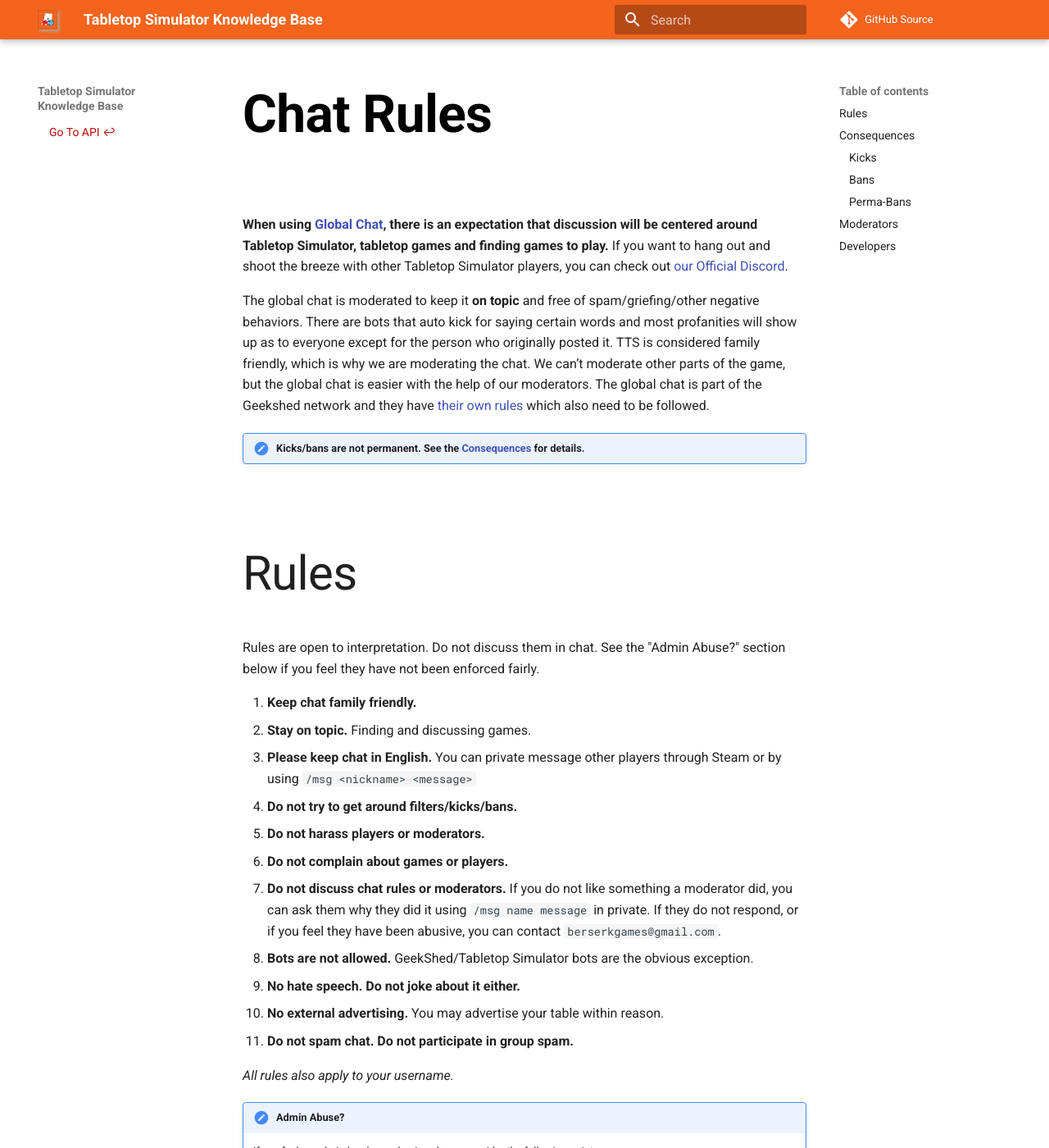
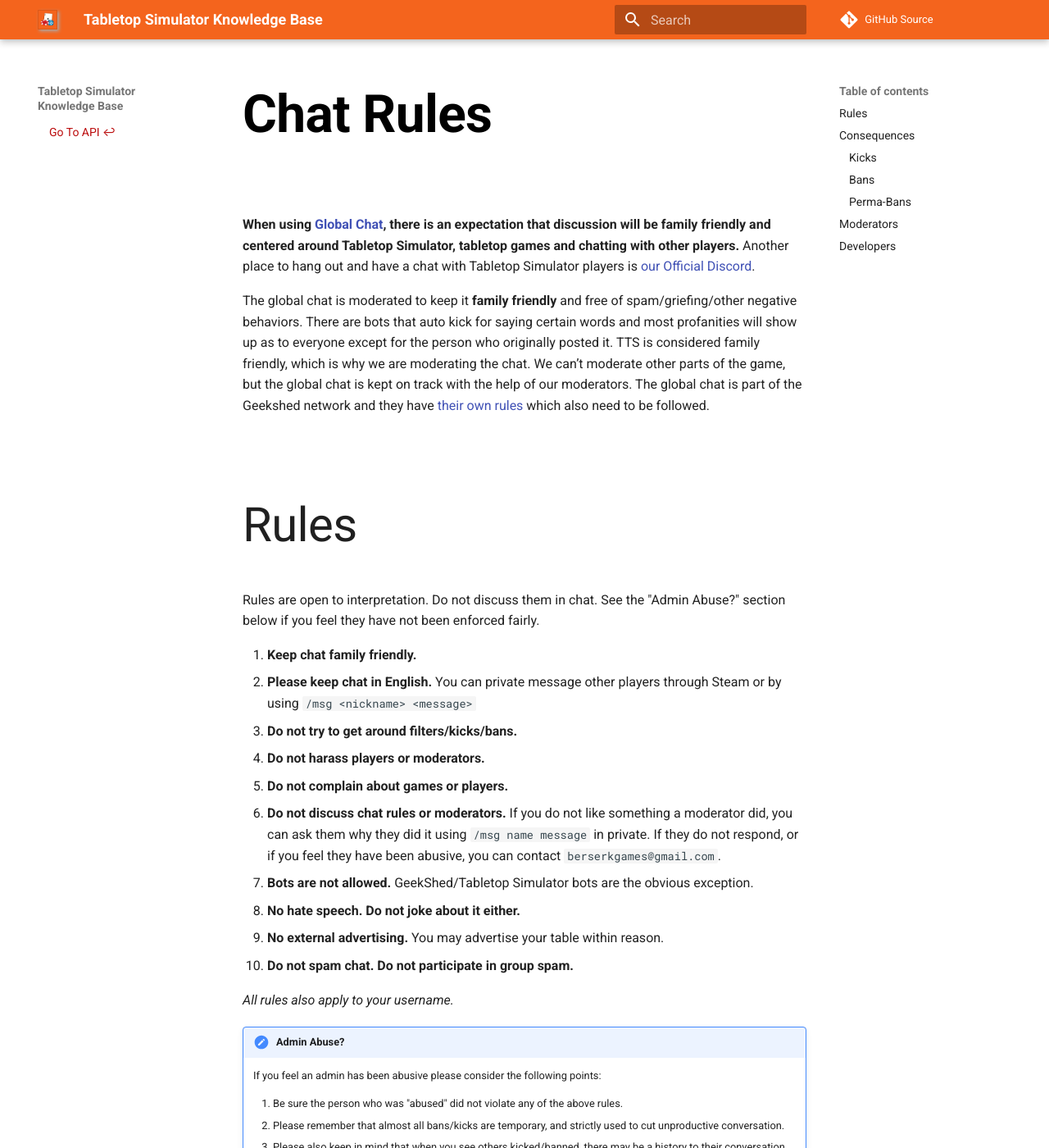
Before and after one commit to Berserk-Games/Tabletop-Simulator-Knowledge-Base, an MkDocs documentation site: the page built from docs/getting-started/chat-rules.md, in a window 1280 px wide and 1400 px high. Shown: the whole window at 82% size. Built offline with MkDocs 1.6.1 and Material for MkDocs 9.7.7, drawn with Linux system fonts in a browser that asks for light colours; comment, search, counter and statistics services are not loaded; some of the changed text lies outside the part shown.

Commit message:
Update chat-rules.md

```diff
--- a/docs/getting-started/chat-rules.md
+++ b/docs/getting-started/chat-rules.md
@@ -1,23 +1,20 @@
-**When using [Global Chat](in-game-communication#global-chat), there is an expectation that discussion will be centered around Tabletop Simulator, tabletop games and finding games to play.** If you want to hang out and shoot the breeze with other Tabletop Simulator players, you can check out [our Official Discord](https://discord.gg/4EQGtyG).
+**When using [Global Chat](in-game-communication#global-chat), there is an expectation that discussion will be family friendly and centered around Tabletop Simulator, tabletop games and chatting with other players.** Another place to hang out and have a chat with Tabletop Simulator players is [our Official Discord](https://discord.gg/4EQGtyG).
 
-The global chat is moderated to keep it **on topic** and free of spam/griefing/other negative behaviors. There are bots that auto kick for saying certain words and most profanities will show up as <censored> to everyone except for the person who originally posted it. TTS is considered family friendly, which is why we are moderating the chat. We can’t moderate other parts of the game, but the global chat is easier with the help of our moderators. The global chat is part of the Geekshed network and they have [their own rules](http://www.geekshed.net/tos/) which also need to be followed.
-
-!!!important "Kicks/bans are not permanent. See the [Consequences](#consequences) for details."
+The global chat is moderated to keep it **family friendly** and free of spam/griefing/other negative behaviors. There are bots that auto kick for saying certain words and most profanities will show up as <censored> to everyone except for the person who originally posted it. TTS is considered family friendly, which is why we are moderating the chat. We can’t moderate other parts of the game, but the global chat is kept on track with the help of our moderators. The global chat is part of the Geekshed network and they have [their own rules](http://www.geekshed.net/tos/) which also need to be followed.
 
 ##Rules
 Rules are open to interpretation. Do not discuss them in chat. See the "Admin Abuse?" section below if you feel they have not been enforced fairly.
 
 1. **Keep chat family friendly.**
-2. **Stay on topic.** Finding and discussing games.
-3. **Please keep chat in English.** You can private message other players through Steam or by using `/msg <nickname> <message>`
-4. **Do not try to get around filters/kicks/bans.**
-5. **Do not harass players or moderators.**
-6. **Do not complain about games or players.**
-7. **Do not discuss chat rules or moderators.** If you do not like something a moderator did, you can ask them why they did it using `/msg name message` in private. If they do not respond, or if you feel they have been abusive, you can contact `berserkgames@gmail.com`.
-8. **Bots are not allowed.** GeekShed/Tabletop Simulator bots are the obvious exception.
-9. **No hate speech. Do not joke about it either.**
-10. **No external advertising.** You may advertise your table within reason.
-11. **Do not spam chat. Do not participate in group spam.**
+2. **Please keep chat in English.** You can private message other players through Steam or by using `/msg <nickname> <message>`
+3. **Do not try to get around filters/kicks/bans.**
+4. **Do not harass players or moderators.**
+5. **Do not complain about games or players.**
+6. **Do not discuss chat rules or moderators.** If you do not like something a moderator did, you can ask them why they did it using `/msg name message` in private. If they do not respond, or if you feel they have been abusive, you can contact `berserkgames@gmail.com`.
+7. **Bots are not allowed.** GeekShed/Tabletop Simulator bots are the obvious exception.
+8. **No hate speech. Do not joke about it either.**
+9. **No external advertising.** You may advertise your table within reason.
+10. **Do not spam chat. Do not participate in group spam.**
 
 *All rules also apply to your username.*
 
@@ -37,25 +34,17 @@
 If you break a rule, you can be kicked from chat without cause given. You are allowed to rejoin chat at any time.
 
 ###Bans
-Our bans are temporary and last 3 hours. After 3 hours, you are able to rejoin Global Chat without issue.
+Temporary bans are issued for major offenses and log your message history for review. Once reviewed the ban will be lifted or elevated to a permanent ban from the chat.
 
 ###Perma-Bans
-There are exceptions made for certain individuals, but these permanent bans are only handed out after repeated or significant abuse. Once banned in this way, you will not be allowed to use Global Chat.
+Permanent bans are only handed out after repeated or significant abuse. Once banned in this way, you will not be allowed to use Global Chat.
 
 ##Moderators
     Gikerl
     burkenhare
     tyam
     TDuncker
-    TheRaven81
-    BTR78
-    IridescentSkunk
-    RogueRedux
-    _pigneedle_
     Shockwave
-    RogueRedux
-    Coyote`(Geekshed Admin)
-
+    SoCoY
 ##Developers
     Knil
-    MrStump
```
